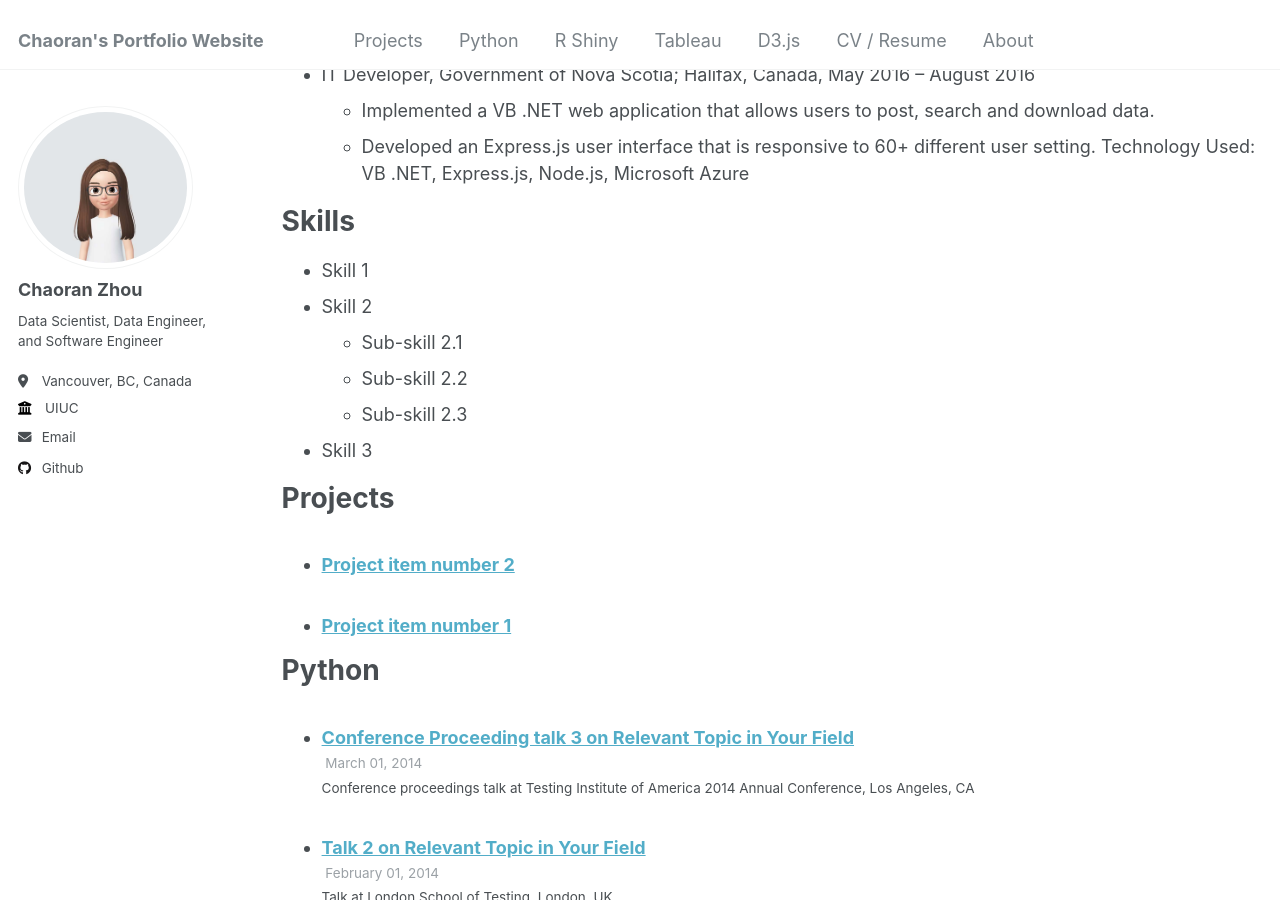
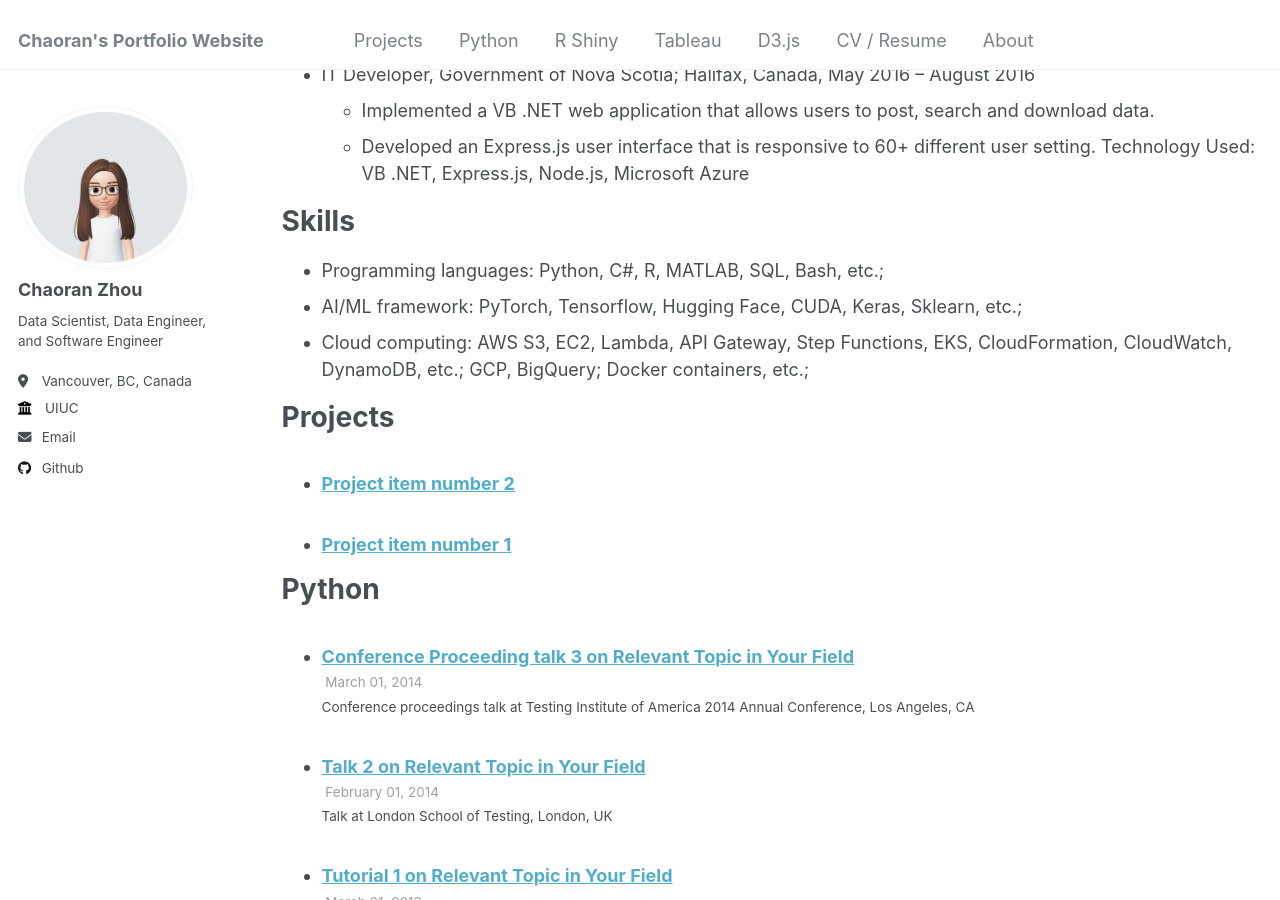
Before and after one commit to ranranrunforit/ranranrunforit.github.io, a Jekyll site: the page built from _pages/cv.md, in a window 1280 px wide and 900 px high, scrolled down 1496 px. Built offline with Jekyll 4.4.1, drawn with Linux system fonts in a browser that asks for light colours.

Commit message:
Update cv.md

```diff
--- a/_pages/cv.md
+++ b/_pages/cv.md
@@ -53,12 +53,9 @@ Technology Used: VB .NET, Express.js, Node.js, Microsoft Azure
 
 Skills
 ======
-* Skill 1
-* Skill 2
-  * Sub-skill 2.1
-  * Sub-skill 2.2
-  * Sub-skill 2.3
-* Skill 3
+* Programming languages: Python, C#, R, MATLAB, SQL, Bash, etc.;
+* AI/ML framework: PyTorch, Tensorflow, Hugging Face, CUDA, Keras, Sklearn, etc.;
+* Cloud computing: AWS S3, EC2, Lambda, API Gateway, Step Functions, EKS, CloudFormation, CloudWatch, DynamoDB, etc.; GCP, BigQuery; Docker containers, etc.;
 
 Projects
 ======
```
